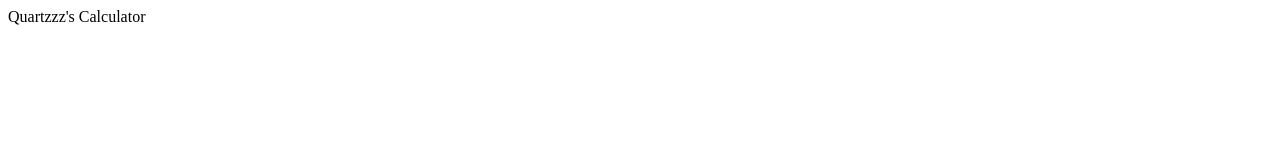
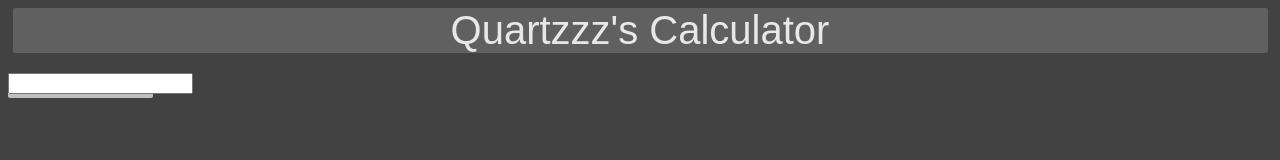
Before and after one commit to quartzzz/calculator, a plain HTML site: page index.html in a window 1280 px wide. Drawn offline with Linux system fonts and the light colour scheme.

Commit message:
Changed the header and make a number input

```diff
--- a/index.html
+++ b/index.html
@@ -4,14 +4,16 @@
 <head>
     <title>Calculator</title>
     <meta charset="UTF-8" />
+    <link rel="stylesheet" href="style.css" />
 </head>
 
 <body>
-    <!-- I haven't done anything yet, this is just a place holder
-        for tomorrow-->
-    <div id="titleHeader">Quartzzz's Calculator</div>
-
-
+    <div id="titleHeader" class="shape">
+        <center>Quartzzz's Calculator</center>
+    </div>
+    <div class="labelSettings">
+        <input type="number" />
+    </div>
 </body>
 
 </html>
--- a/style.css
+++ b/style.css
@@ -1,3 +1,26 @@
 #titleHeader {
-    color: #000000
+    color: #E8E8E8;
+    font-family: "Arial";
+    font-size: 40px;
+    margin: auto;
 }
+
+body {
+    background-color: rgb(66, 66, 66);
+}
+
+.shape {
+    width: 1255px;
+    height: 45px;
+    border-radius: 2px;
+    background-color: rgb(96, 96, 96)
+}
+
+.labelSettings {
+    height: 25px;
+    width: 145px;
+    border-radius: 2px;
+    margin-top: 20px;
+    margin-bottom: 20px;
+    background-color: #BFBFBF;
+}
```
